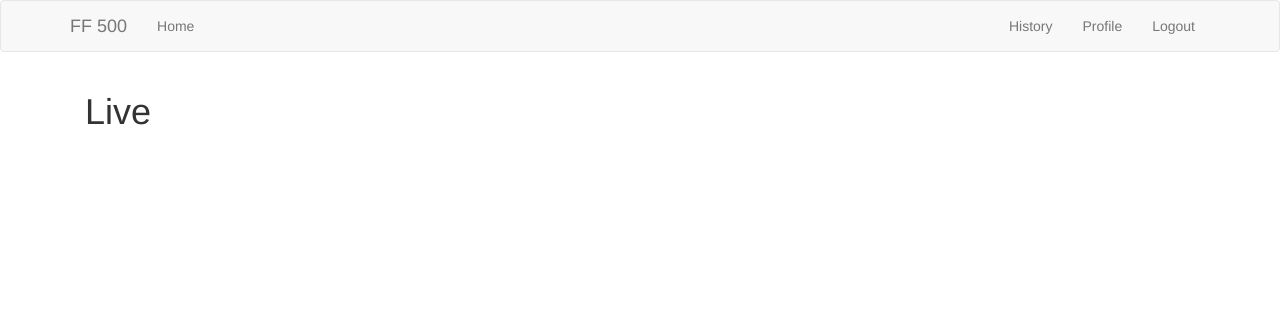
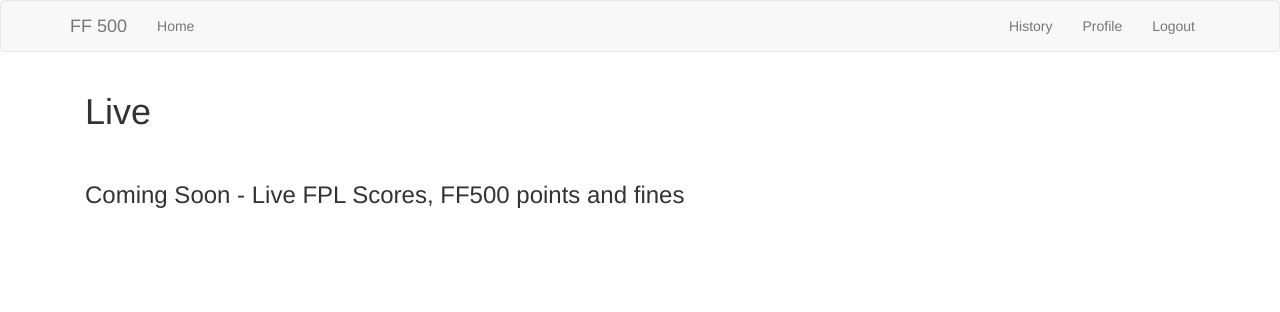
Before and after one commit to thekitbag/ff500, a Flask app: page /live in a window 1280 px wide. Shown: the top 312 px of the page. Run offline with Flask 2, Linux system fonts and the light colour scheme; the visitor is signed in with stand-in values (Sample User, id 1); data comes from the database, SQL or seed files in the repository; both versions use the stored data as it was after the commit; parts of the project's set-up code (start-up, migrations or seed data) failed here and were passed over; some libraries are stand-ins or nearby versions.

Commit message:
tidied up a few bits

```diff
--- a/webapp/routes.py
+++ b/webapp/routes.py
@@ -118,7 +118,6 @@ def leagues():
     return render_template('leagues.html', data=data)
 
 @app.route('/history/<league_id>')
-@login_required
 def history(league_id):
     league = League.query.filter_by(league_id=league_id).first_or_404()
     a = FF500League(league)
@@ -126,7 +125,6 @@ def history(league_id):
     return render_template('history.html', league_data=league_data)
 
 @app.route('/live')
-@login_required
 def live():
     return render_template('live.html')
 
--- a/webapp/templates/base.html
+++ b/webapp/templates/base.html
@@ -27,8 +27,8 @@
                 </ul>
                 <ul class="nav navbar-nav navbar-right">
                     {% if current_user.is_anonymous %}
-                    <li><a href="{{ url_for('login') }}">Login</a></li>
-                    <li><a href="{{ url_for('register') }}">Register</a></li>
+                    <li><a href="{{ url_for('history', league_id=1) }}">History</a></li>
+                    <li><a href="{{ url_for('live')}}">Live</a></li>
                     {% else %}
                     <li><a href="{{ url_for('history', league_id=1) }}">History</a></li>
                     <li><a href="{{ url_for('user', username=current_user.username) }}">Profile</a></li>
--- a/webapp/templates/index.html
+++ b/webapp/templates/index.html
@@ -10,8 +10,6 @@
         {% endif %}
         <h1>Transfer deadline: {{moment(data['deadline']).calendar()}}</h1>
         <h1>Draft deadline: {{moment(data['draft deadline']).calendar()}}</h1>
-        <br>
-        <h1>Live Points: 69</h1>
     </div>
         {% include '_team.html' %}
 {% endblock %}
--- a/webapp/templates/live.html
+++ b/webapp/templates/live.html
@@ -3,6 +3,10 @@
 {% block app_content %}
 <div class="container">
 	<h1>Live</h1>
+	<br>
+	<h3> Coming Soon - Live FPL Scores, FF500 points and fines</h3>
 </div>
 
+
+
 {% endblock %}
```
Also changed, not shown: app.db.
